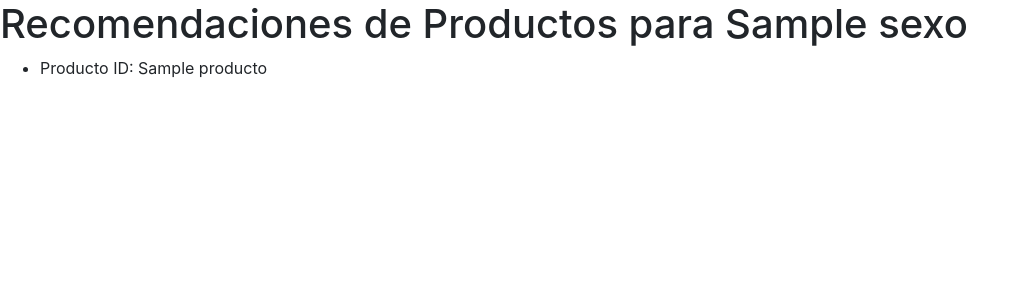
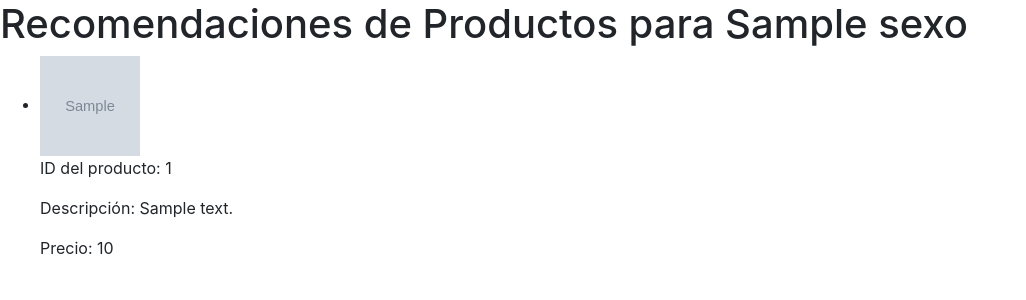
Before and after one commit to yudmerleonel/entregable-1, a Flask app: template templates/recomendaciones.html in a window 1280 px wide. Shown: the part 56-356 px from the top of the page, without its empty margins (0-1026 px from the left). Run offline with Flask 3, Linux system fonts and the light colour scheme; the template is opened without the code that fills it: most values are stand-ins (such as "Sample title", 1, 10 or a date in 2020); grey boxes marked "Sample" are stand-in pictures.

Commit message:
nuevos cambios

```diff
--- a/app.py
+++ b/app.py
@@ -13,8 +13,9 @@ usuarios = pd.read_csv('usuarios.csv')
 # Función para recomendaciones basadas en sexo
 def recomendar_productos_por_sexo(sexo, n_recomendaciones=5):
     productos_sexo = ventas[ventas['sexo'] == sexo]
-    productos_populares = productos_sexo['producto_id'].value_counts().head(n_recomendaciones).index.tolist()
-    return productos_populares
+    productos_populares = productos_sexo.nlargest(n_recomendaciones, 'precio')  # Ordenar por precio si es necesario
+    return productos_populares[['producto_id', 'imagen', 'descripcion', 'precio']].to_dict(orient='records')
+
 
 # Página de inicio
 @app.route('/')
--- a/templates/recomendaciones.html
+++ b/templates/recomendaciones.html
@@ -31,7 +31,12 @@
 
     <ul>
         {% for producto in productos %}
-            <li>Producto ID: {{ producto }}</li>
+            <li>
+                <img src="{{ producto.imagen }}" alt="Imagen del producto" style="width:100px;height:100px;">
+                <p>ID del producto: {{ producto.producto_id }}</p>
+                <p>Descripción: {{ producto.descripcion }}</p>
+                <p>Precio: {{ producto.precio }}</p>
+            </li>
         {% endfor %}
     </ul>
 </body>
--- a/ventas.csv
+++ b/ventas.csv
@@ -1,4 +1,4 @@
-user_id,producto_id,compra,sexo
-1,1001,1,Hombre
-2,1002,1,Mujer
-3,1003,1,Hombre
+producto_id,sexo,imagen,descripcion,precio
+1,m,imagen1.jpg,"Descripción del producto 1",100
+2,f,imagen2.jpg,"Descripción del producto 2",150
+3,m,imagen3.jpg,"Descripción del producto 3",200
```
